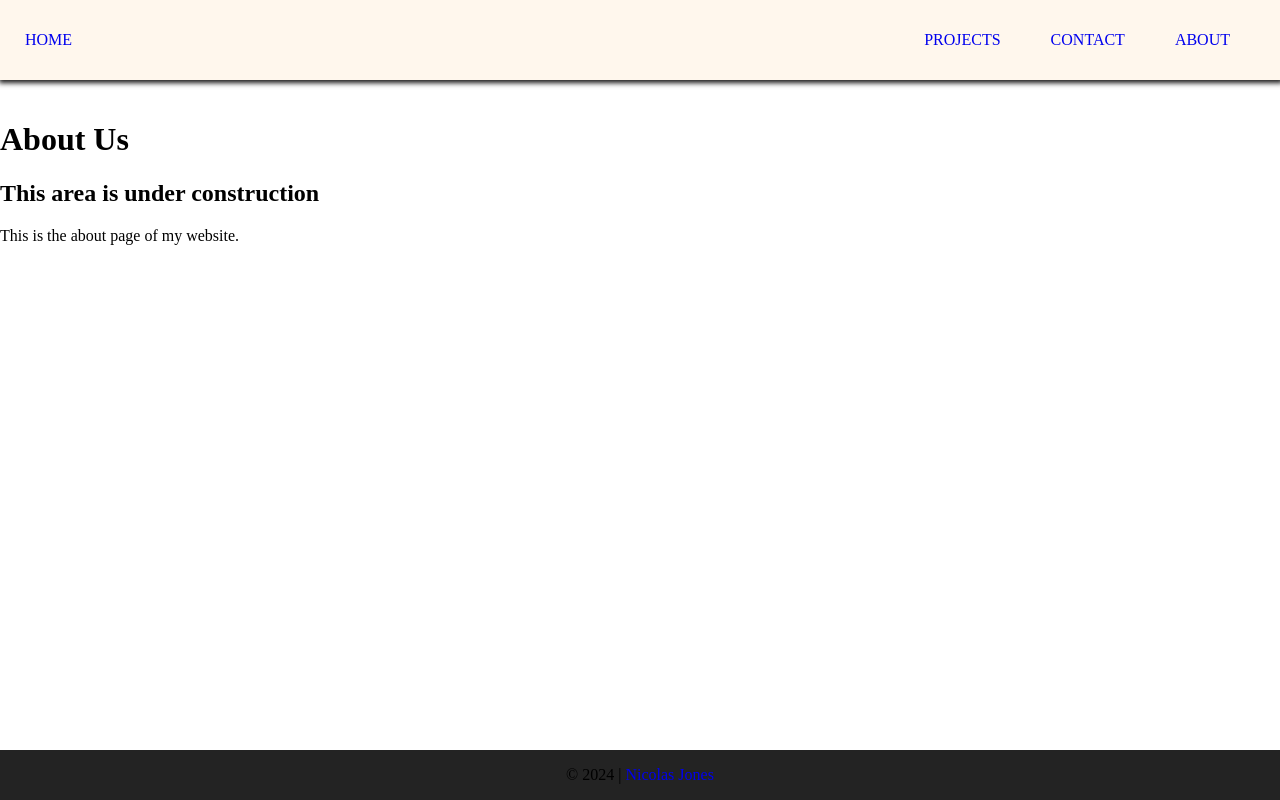
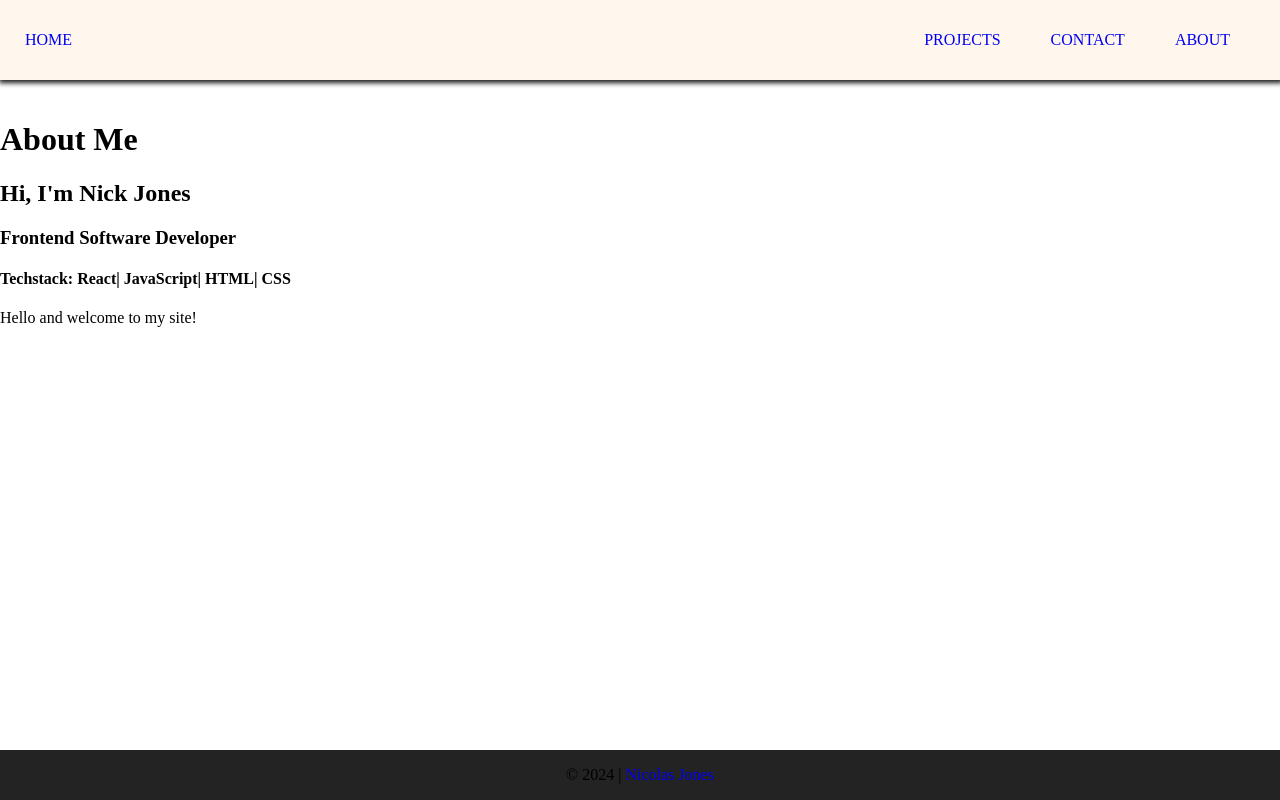
Before and after one commit to JonesInForCode/loafer-portfolio, a React (Vite) app: page /about in a window 1280 px wide. Built offline with nearby package versions, Linux system fonts and the light colour scheme.

Commit message:
Adding page content and site content

```diff
--- a/index.html
+++ b/index.html
@@ -5,17 +5,10 @@
     <link rel="icon" type="image/svg+xml" href="/favicon.svg" />
     <link rel="stylesheet" type="text/css" href="/src/App.css" />
     <meta name="viewport" content="width=device-width, initial-scale=1.0" />
-    <title>React + TypeScript + Replit</title>
+    <title>Loafer Portfolio</title>
   </head>
   <body>
     <div id="root"></div>
     <script type="module" src="/src/index.jsx"></script>
-
-    <!--
-    This script places a badge on your repl's full-browser view back to your repl's cover
-    page. Try various colors for the theme: dark, light, red, orange, yellow, lime, green,
-    teal, blue, blurple, magenta, pink!
-    -->
-    <script src="https://replit.com/public/js/replit-badge-v2.js" theme="dark" position="bottom-right"></script>
   </body>
 </html>
--- a/src/pages/About.jsx
+++ b/src/pages/About.jsx
@@ -3,9 +3,12 @@ import React from 'react';
 export default function About() {
     return (
         <div className='about-page'>
-            <h1 className='about-header'>About Us</h1>
-            <h2>This area is under construction</h2>
-            <p>This is the about page of my website.</p>
+            <h1 className='about-header'>About Me</h1>
+            <h2>Hi, I'm Nick Jones</h2>
+            <h3>Frontend Software Developer</h3>
+            <h4>Techstack: React| JavaScript| HTML| CSS</h4>
+            <p>Hello and welcome to my site!</p>
+            <p></p>
         </div>
     );
 }
--- a/src/pages/Contact.jsx
+++ b/src/pages/Contact.jsx
@@ -5,6 +5,14 @@ export default function Contact() {
         <div className='contact-page'>
             <h1 className='contact-header'>Contact me</h1>
             <h2>This area is under construction</h2>
+            <h3>Contact Informaion</h3>
+            <section>
+                <ul>
+                    <li><a href="mailto:themightyloafer.self098@passinbox.com" >themightyloafer.self098@passinbox.com</a></li>
+                    <li>Github</li>
+                    <li>Dev.to</li>
+                </ul>
+            </section>
             <p>This is the contact page of my website.</p>
         </div>
     );
```
Also changed, not shown: src/pages/Splash.jsx (added, +9 -0 lines).
